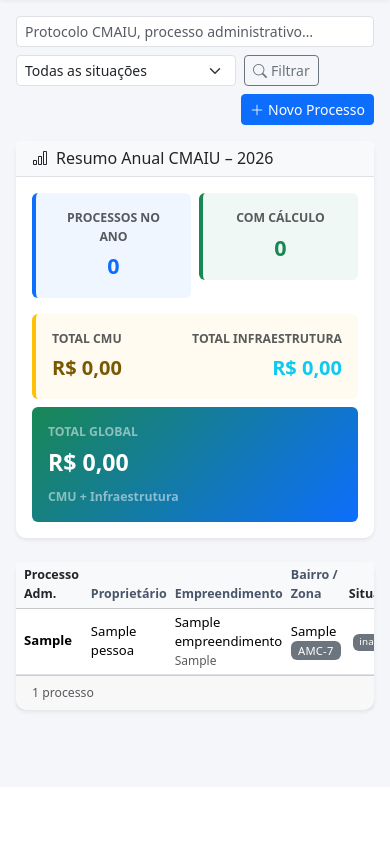
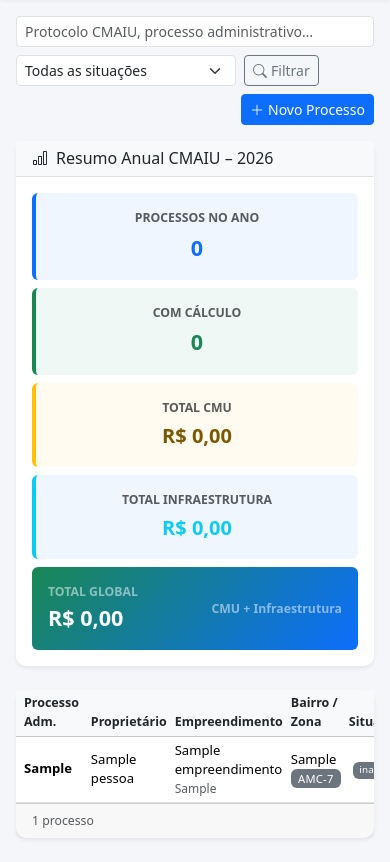
Before and after one commit to fabinhocoe/CMAIU, a Flask app: page /processos in a window 390 px wide. Shown: the part 57-919 px from the top of the page. Before the commit the page ends 772 px from the top, so only its background shows below. Run offline with Flask 3, Linux system fonts and the light colour scheme; a user stored in the database is signed in; tables that the repository leaves empty hold one stand-in row (values such as "Sample post").

Commit message:
Reorganize totals to single line and add sort to all columns
- Restructure totals layout: all 5 cards in single row with responsive columns
- Total Global spans full width at bottom with improved layout
- Add sortable headers to all filterable columns: Proprietário, Empreendimento, Bairro
- Update sort_map to support new columns with proper database joins
- Apply cursor:pointer style to sortable headers
- Maintain filter context (q, situacao) when sorting

Co-Authored-By: Claude Haiku 4.5 <noreply@anthropic.com>
Claude-Session: https://claude.ai/code/session_01VXWAfgFSAm4ZBKgqyac9J3

```diff
--- a/app.py
+++ b/app.py
@@ -321,8 +321,15 @@ def processos_index():
         'num_processo': Processo.num_processo,
         'situacao': Processo.situacao,
         'data_entrada': Processo.data_entrada,
+        'proprietario': Proprietario.nome,
+        'empreendimento': Empreendimento.nome,
+        'bairro': Empreendimento.bairro,
     }
     sort_column = sort_map.get(sort, Processo.data_entrada)
+
+    # Se for ordenar por proprietário, empreendimento ou bairro, fazer join
+    if sort in ['proprietario', 'empreendimento', 'bairro']:
+        query = query.outerjoin(Processo.proprietario).outerjoin(Processo.empreendimento)
 
     if order == 'asc':
         processos = query.order_by(sort_column.asc()).all()
--- a/templates/processos/index.html
+++ b/templates/processos/index.html
@@ -37,48 +37,43 @@
     <h6 class="mb-0"><i class="bi bi-bar-chart me-2"></i>Resumo Anual CMAIU – {{ totais_ano.ano }}</h6>
   </div>
   <div class="card-body">
-    <div class="row g-3">
-      <!-- Coluna esquerda: métricas de processo -->
-      <div class="col-lg-6">
     <div class="row g-2">
-          <div class="col-6">
+      <div class="col-12 col-sm-6 col-md-3">
         <div class="text-center p-3 rounded" style="background:#f0f6ff;border-left:4px solid #0d6efd">
           <div class="small text-muted fw-semibold mb-1">PROCESSOS NO ANO</div>
           <div class="fs-4 fw-bold text-primary">{{ totais_ano.qtd }}</div>
         </div>
       </div>
-          <div class="col-6">
+
+      <div class="col-12 col-sm-6 col-md-3">
         <div class="text-center p-3 rounded" style="background:#f0f8f5;border-left:4px solid #198754">
           <div class="small text-muted fw-semibold mb-1">COM CÁLCULO</div>
           <div class="fs-4 fw-bold text-success">{{ totais_ano.com_calculo }}</div>
         </div>
       </div>
+
+      <div class="col-12 col-sm-6 col-md-3">
+        <div class="text-center p-3 rounded" style="background:#fffbf0;border-left:4px solid #ffc107">
+          <div class="small text-muted fw-semibold mb-1">TOTAL CMU</div>
+          <div class="fs-5 fw-bold" style="color:#7a5800">{{ totais_ano.v_cmu|brl }}</div>
         </div>
       </div>
 
-      <!-- Coluna direita: valores de compensação -->
-      <div class="col-lg-6">
-        <div class="row g-2">
-          <div class="col-12">
-            <div class="p-3 rounded" style="background:#fffbf0;border-left:4px solid #ffc107">
-              <div class="d-flex justify-content-between align-items-center">
-                <div>
-                  <div class="small text-muted fw-semibold mb-1">TOTAL CMU</div>
-                  <div class="fs-5 fw-bold" style="color:#7a5800">{{ totais_ano.v_cmu|brl }}</div>
-                </div>
-                <div class="text-end">
+      <div class="col-12 col-sm-6 col-md-3">
+        <div class="text-center p-3 rounded" style="background:#f0f6fd;border-left:4px solid #0dcaf0">
           <div class="small text-muted fw-semibold mb-1">TOTAL INFRAESTRUTURA</div>
           <div class="fs-5 fw-bold text-info">{{ totais_ano.v_infra|brl }}</div>
         </div>
       </div>
-            </div>
-          </div>
+
       <div class="col-12">
         <div class="p-3 rounded text-white fw-bold" style="background:linear-gradient(135deg, #198754 0%, #0d6efd 100%)">
-              <div class="small mb-1 text-white-50">TOTAL GLOBAL</div>
-              <div class="fs-3">{{ totais_ano.v_total|brl }}</div>
-              <div class="small mt-2 text-white-50">CMU + Infraestrutura</div>
+          <div class="d-flex justify-content-between align-items-center">
+            <div>
+              <div class="small text-white-50">TOTAL GLOBAL</div>
+              <div class="fs-4">{{ totais_ano.v_total|brl }}</div>
             </div>
+            <div class="text-end small text-white-50">CMU + Infraestrutura</div>
           </div>
         </div>
       </div>
@@ -95,20 +90,32 @@
         <thead class="table-light">
           <tr>
             <th class="px-2">
-              <a href="{{ url_for('processos_index', q=q, situacao=sit, sort='num_processo', order='asc' if sort=='num_processo' and order=='desc' else 'desc') }}" class="text-decoration-none text-dark" title="Ordenar">
+              <a href="{{ url_for('processos_index', q=q, situacao=sit, sort='num_processo', order='asc' if sort=='num_processo' and order=='desc' else 'desc') }}" class="text-decoration-none text-dark" style="cursor:pointer" title="Ordenar">
                 Processo Adm. {% if sort=='num_processo' %}<i class="bi bi-arrow-{{ 'up' if order=='asc' else 'down' }}"></i>{% endif %}
               </a>
             </th>
-            <th>Proprietário</th>
-            <th>Empreendimento</th>
-            <th>Bairro / Zona</th>
+            <th>
+              <a href="{{ url_for('processos_index', q=q, situacao=sit, sort='proprietario', order='asc' if sort=='proprietario' and order=='desc' else 'desc') }}" class="text-decoration-none text-dark" style="cursor:pointer" title="Ordenar">
+                Proprietário {% if sort=='proprietario' %}<i class="bi bi-arrow-{{ 'up' if order=='asc' else 'down' }}"></i>{% endif %}
+              </a>
+            </th>
+            <th>
+              <a href="{{ url_for('processos_index', q=q, situacao=sit, sort='empreendimento', order='asc' if sort=='empreendimento' and order=='desc' else 'desc') }}" class="text-decoration-none text-dark" style="cursor:pointer" title="Ordenar">
+                Empreendimento {% if sort=='empreendimento' %}<i class="bi bi-arrow-{{ 'up' if order=='asc' else 'down' }}"></i>{% endif %}
+              </a>
+            </th>
+            <th>
+              <a href="{{ url_for('processos_index', q=q, situacao=sit, sort='bairro', order='asc' if sort=='bairro' and order=='desc' else 'desc') }}" class="text-decoration-none text-dark" style="cursor:pointer" title="Ordenar">
+                Bairro / Zona {% if sort=='bairro' %}<i class="bi bi-arrow-{{ 'up' if order=='asc' else 'down' }}"></i>{% endif %}
+              </a>
+            </th>
             <th class="text-center">
-              <a href="{{ url_for('processos_index', q=q, situacao=sit, sort='situacao', order='asc' if sort=='situacao' and order=='desc' else 'desc') }}" class="text-decoration-none text-dark" title="Ordenar">
+              <a href="{{ url_for('processos_index', q=q, situacao=sit, sort='situacao', order='asc' if sort=='situacao' and order=='desc' else 'desc') }}" class="text-decoration-none text-dark" style="cursor:pointer" title="Ordenar">
                 Situação {% if sort=='situacao' %}<i class="bi bi-arrow-{{ 'up' if order=='asc' else 'down' }}"></i>{% endif %}
               </a>
             </th>
             <th class="text-center">
-              <a href="{{ url_for('processos_index', q=q, situacao=sit, sort='data_entrada', order='asc' if sort=='data_entrada' and order=='desc' else 'desc') }}" class="text-decoration-none text-dark" title="Ordenar">
+              <a href="{{ url_for('processos_index', q=q, situacao=sit, sort='data_entrada', order='asc' if sort=='data_entrada' and order=='desc' else 'desc') }}" class="text-decoration-none text-dark" style="cursor:pointer" title="Ordenar">
                 Data Entrada {% if sort=='data_entrada' %}<i class="bi bi-arrow-{{ 'up' if order=='asc' else 'down' }}"></i>{% endif %}
               </a>
             </th>
```
Lines whose indentation alone changed are shown as unchanged.
